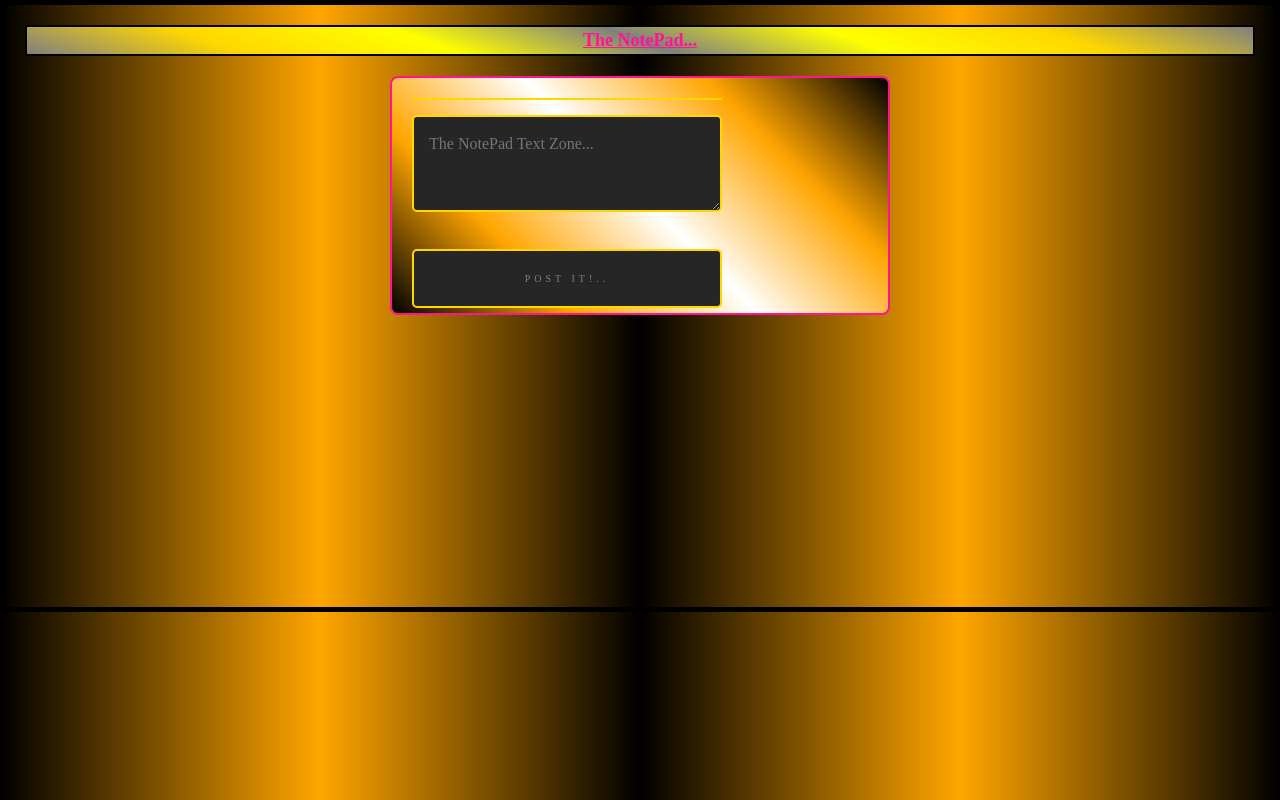
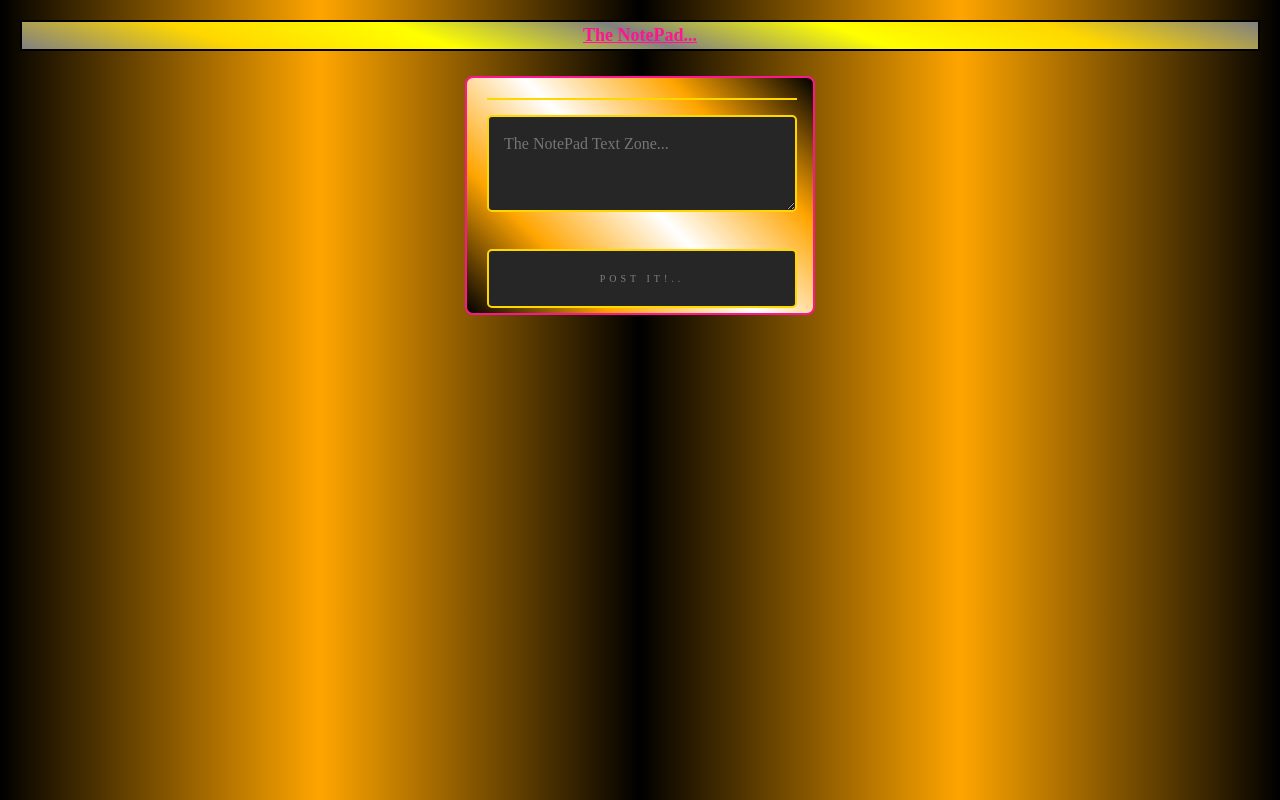
Before and after one commit to SoulBow/notepad, a plain HTML site: page index.html in a window 1280 px wide. Drawn offline with nearby package versions, Linux system fonts and the light colour scheme.

Commit message:
Update index.html

```diff
--- a/index.html
+++ b/index.html
@@ -13,7 +13,7 @@
 }
             .box {
               color: grey;
-    	max-width: 500px;
+    	width: 350px;
     	margin: 5px auto;
     	background: linear-gradient(45deg, black, orange, white, orange, black); border: solid 2px;
     	border-radius: 8px;
@@ -63,9 +63,12 @@
     }
     </style>
 </head>
-<body style="border: solid 5px black; height: 612px;">
+<body style="height: 612px;">
+  <div class="row">
+    <div class="col-3></div>
+                <div class="col-4>
       <p style="font-size: 18px; color: deeppink; background: linear-gradient(20deg, grey, gold, yellow, grey, yellow, gold, grey); border: solid 2px black; margin: 20px; text-align: center;"><b><u>The NotePad...</u></b></p>
-        <section id="wrapper">
+       </div></div> <section id="wrapper">
         <div class="box">
           <div class="row">
             <div class="col-6">
```
